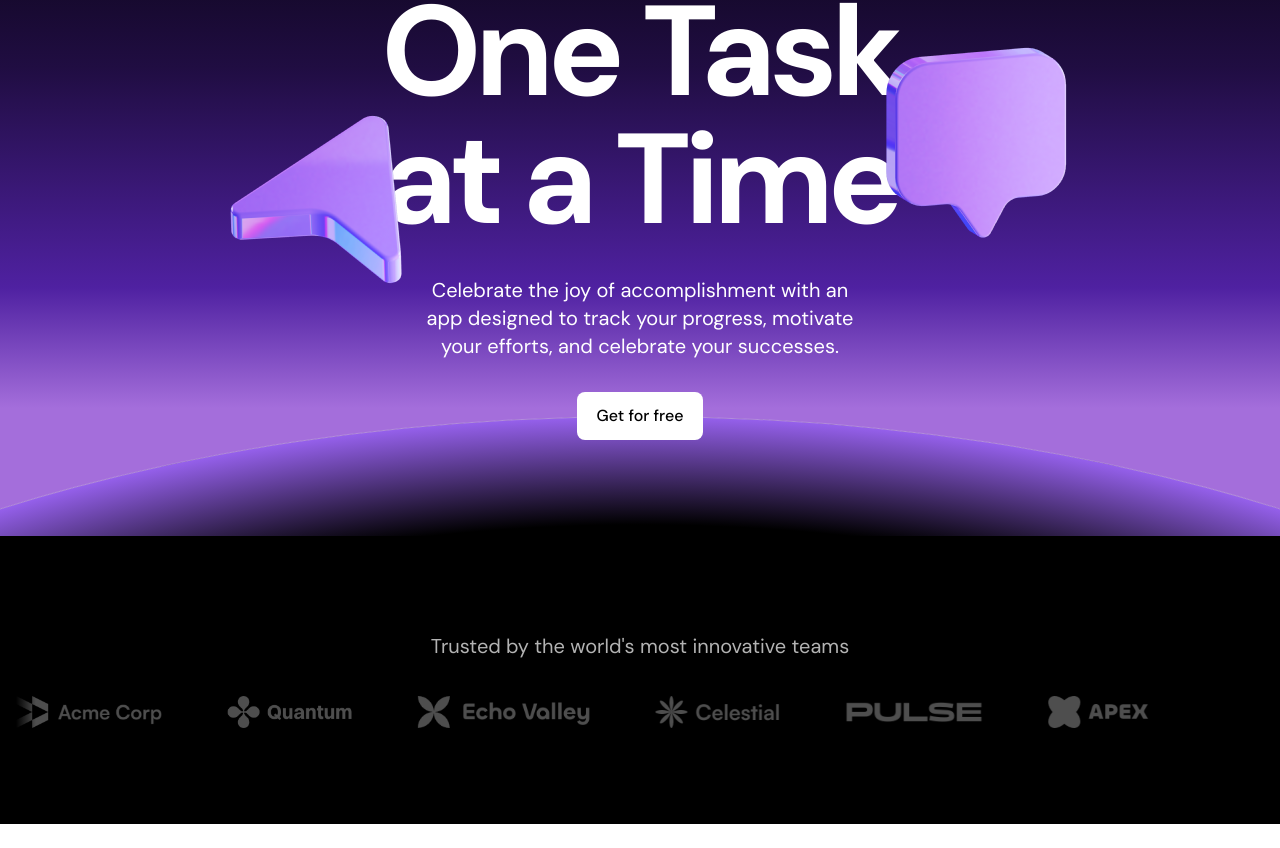
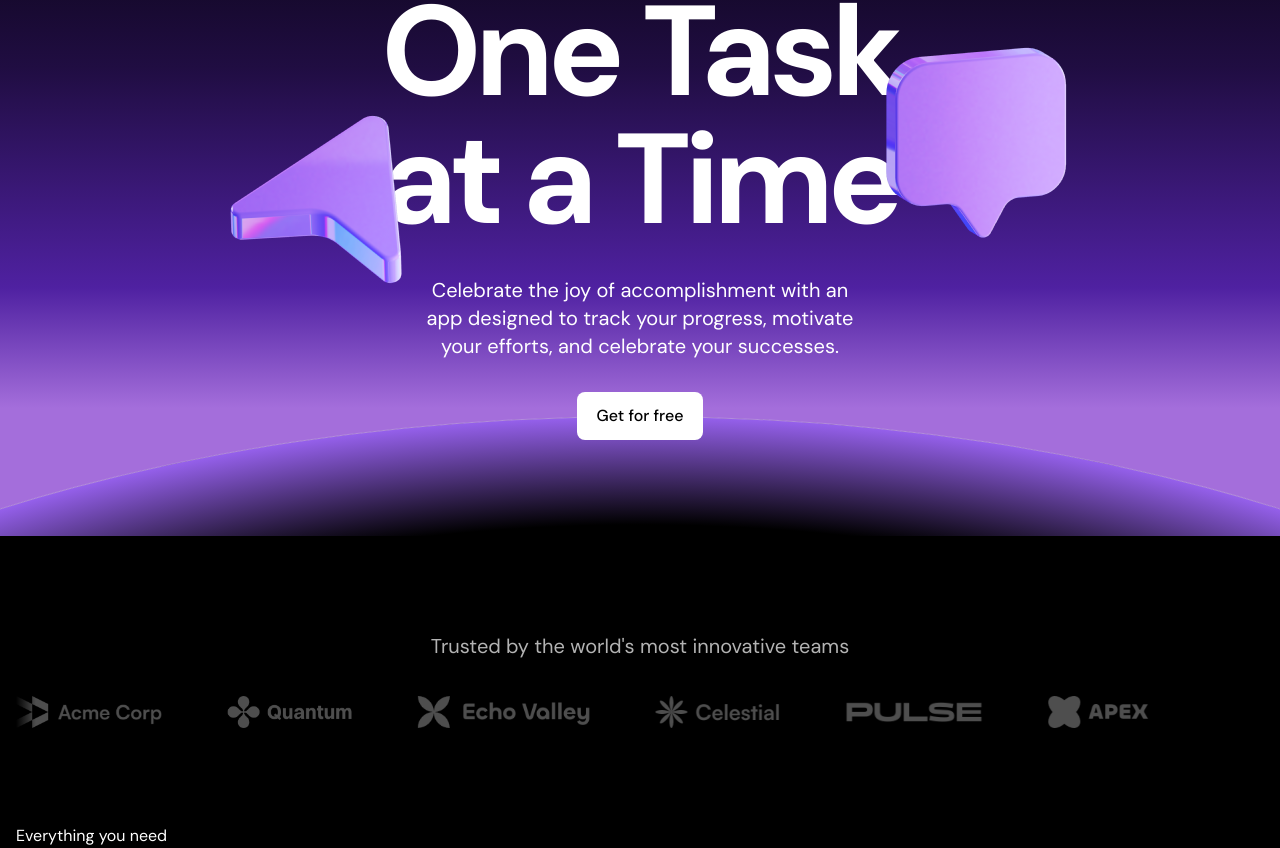
Before and after one commit to alitarichi/portfolio-dark, a Next.js app: page / in a window 1280 px wide. Shown: the part 296-1144 px from the top of the page. Before the commit the page ends 1120 px from the top, so only its background shows below. Built offline with nearby package versions, Linux system fonts and the light colour scheme.

Commit message:
features inital commit

```diff
--- a/src/app/page.tsx
+++ b/src/app/page.tsx
@@ -1,4 +1,5 @@
 import { Banner } from "@/components/Banner";
+import { Features } from "@/components/Features";
 import { Hero } from "@/components/Hero";
 import { LogoTicker } from "@/components/LogoTicker";
 import { Navbar } from "@/components/Navbar";
@@ -10,6 +11,7 @@
       <Navbar />
       <Hero />
       <LogoTicker />
+      <Features />
     </>
   );
 }
--- a/src/components/Features.tsx
+++ b/src/components/Features.tsx
@@ -17,5 +17,12 @@
 ];
 
 export const Features = () => {
-  return null;
+  return (
+    <div className="bg-black text-white">
+      <div className="container">
+        <h2>Everything you need</h2>
+        <p></p>
+      </div>
+    </div>
+  );
 };
```
